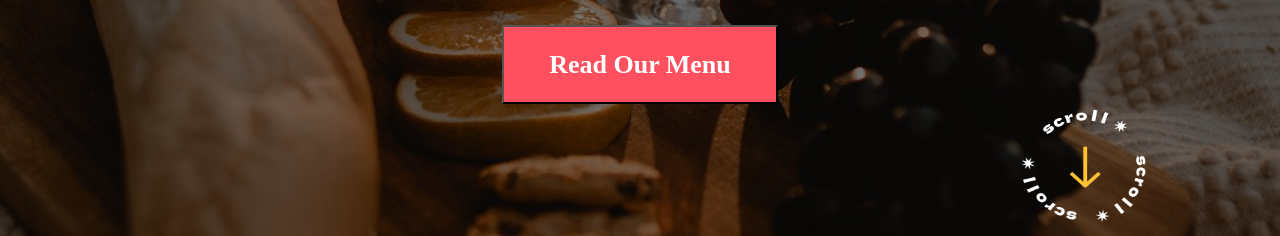
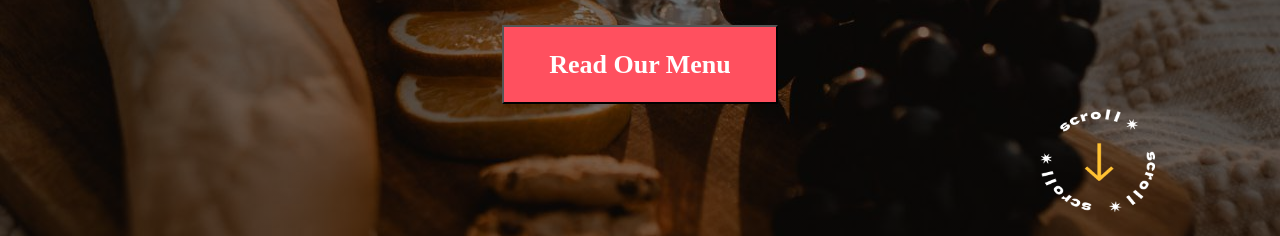
Before and after one commit to Vivektyagi31105/pw-skill-HTML-CSS-Project-1, a plain HTML site: page index.html in a window 1280 px wide. Shown: the part 564-800 px from the top of the page. Drawn offline with Linux system fonts and the light colour scheme; a web font is replaced by a local one.

Commit message:
Add files via upload

```diff
--- a/style.css
+++ b/style.css
@@ -84,10 +84,10 @@ ul {
 }
 
 .bottom-img {
-  height: 125px;
-  width: 140px;
+  height: 115px;
+  width: 130px;
 }
 .footer {
   float: right;
-  margin-right: 10px;
+  margin-right: 1px;
 }
```
